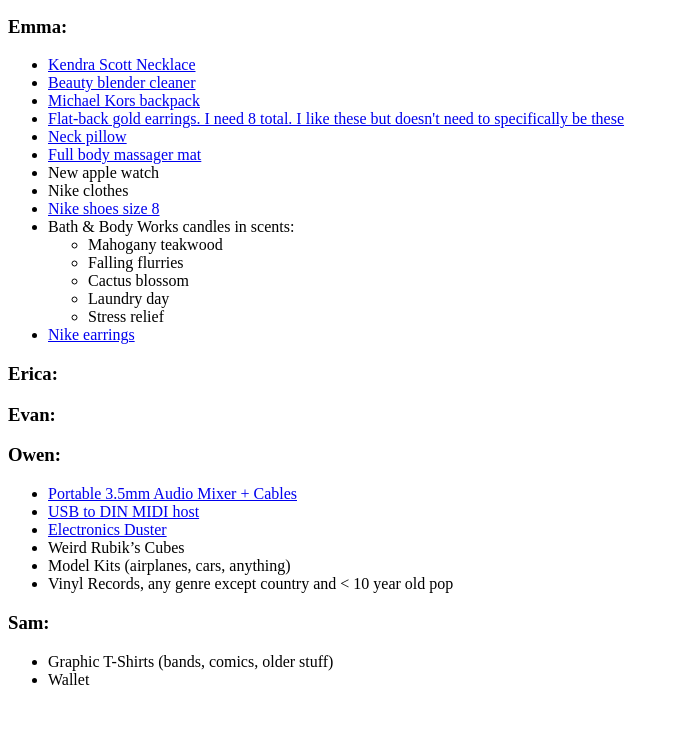
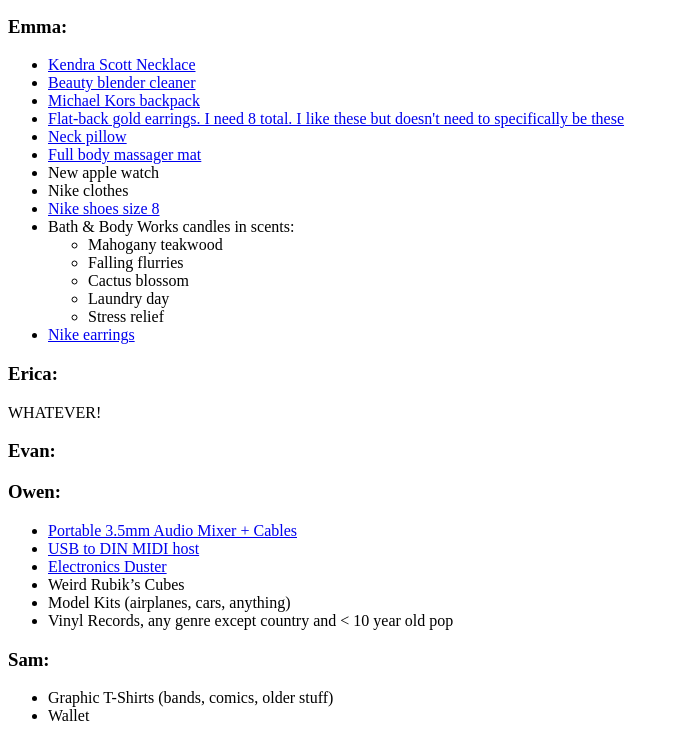
Before and after one commit to davidsonclan/davidsonclan.github.io, a plain HTML site: page index.html in a window 1280 px wide. Shown: the part 105-846 px from the top of the page, without its empty margins (0-679 px from the left). Before the commit the page ends 810 px from the top, so only its background shows below. Drawn offline with Linux system fonts and the light colour scheme.

Commit message:
learning commit

```diff
--- a/index.html
+++ b/index.html
@@ -62,6 +62,7 @@
 		<h3>
 			Erica:
 		</h3>
+		<p>WHATEVER!</p>
 		<h3>
 			Evan:
 		</h3>
```
